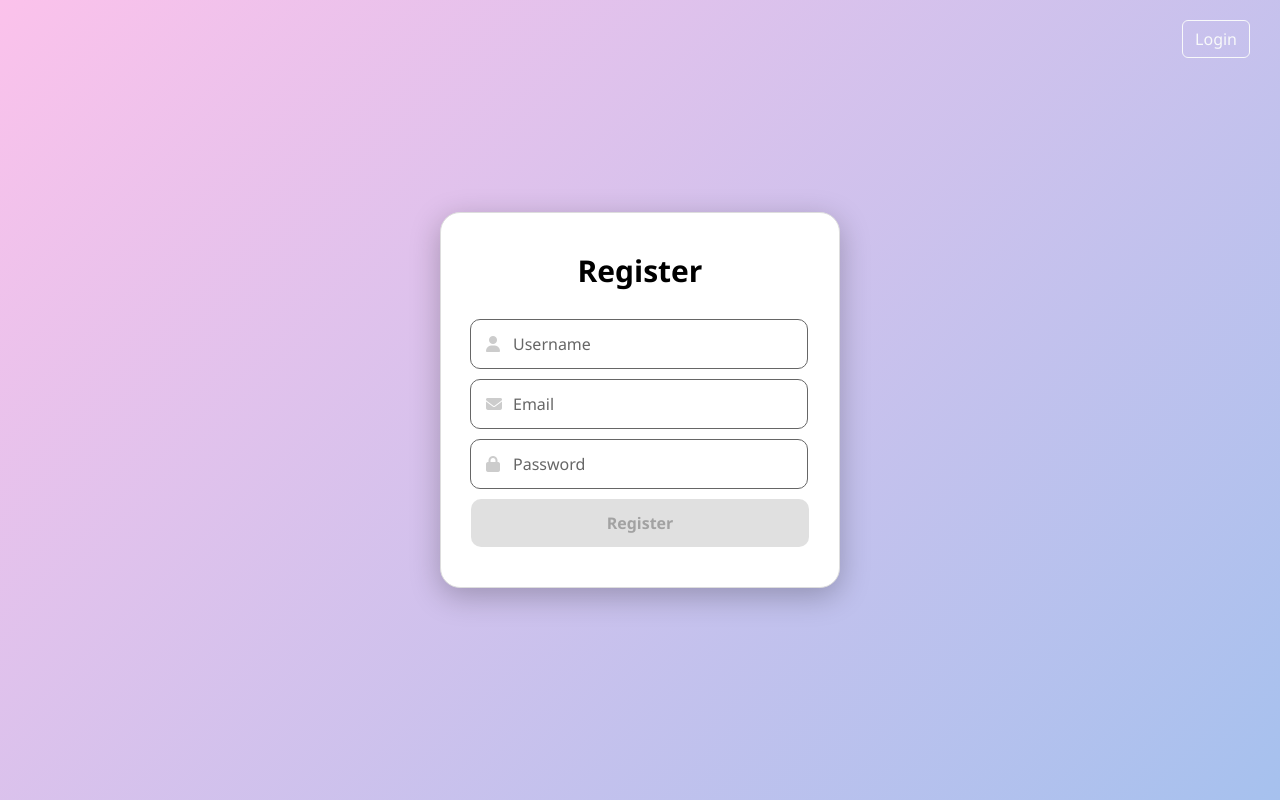
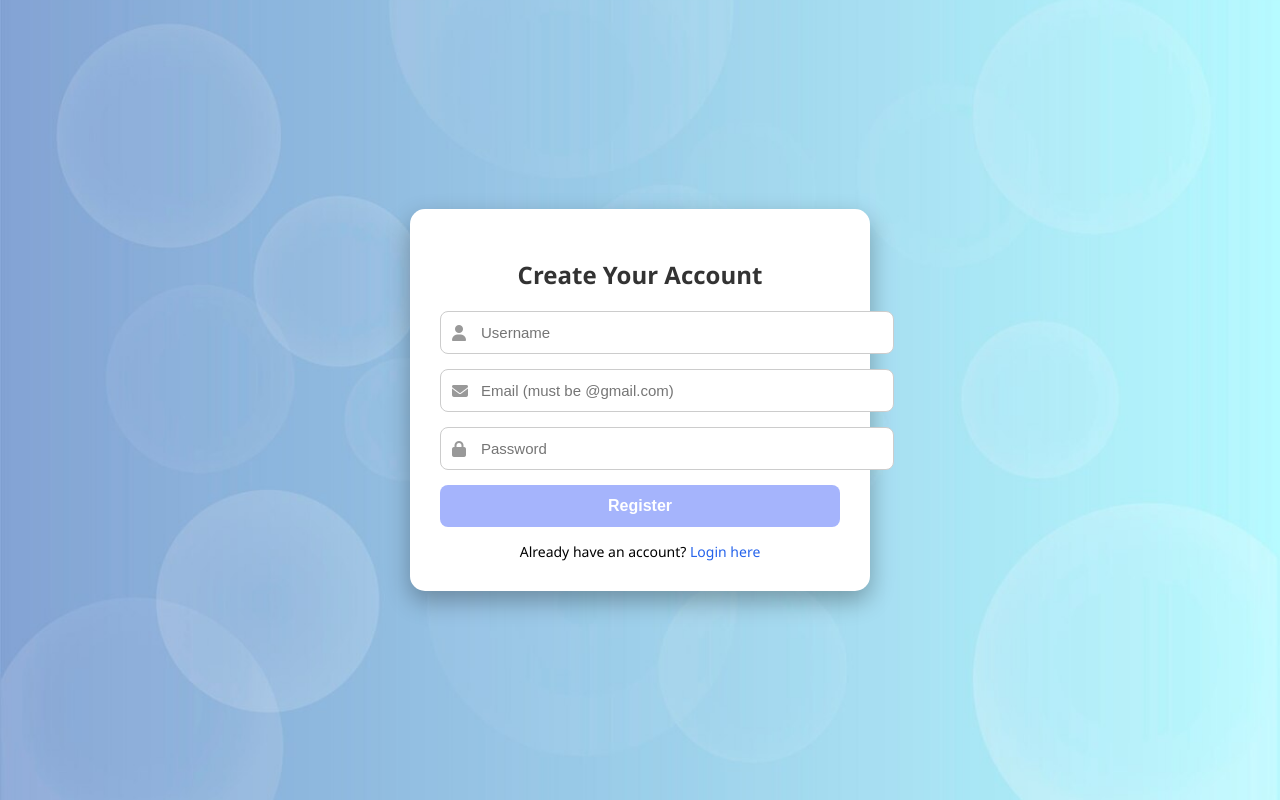
Before and after one commit to Manuv2u/internet_cafe---P3, a PHP site: page /register.php in a window 1280 px wide. Run offline with PHP 8.4, Linux system fonts and the light colour scheme.

Commit message:
updated login and register page

```diff
--- a/register.php
+++ b/register.php
@@ -1,294 +1,199 @@
 <?php
 require 'db_connect.php';
-
 $message = "";
 
-// Server-side validation and registration
 if ($_SERVER["REQUEST_METHOD"] == "POST") {
     $username = trim($_POST['username']);
     $email = trim($_POST['email']);
     $password = $_POST['password'];
 
-    // Basic validation
     if (empty($username) || empty($email) || empty($password)) {
-        $message = "<p style='color:red;'>All fields are required.</p>";
-    } elseif (!filter_var($email, FILTER_VALIDATE_EMAIL)) {
-        $message = "<p style='color:red;'>Invalid email format.</p>";
-    } elseif (strlen($password) < 6) {
-        $message = "<p style='color:red;'>Password must be at least 6 characters.</p>";
-    } elseif (preg_match('/\d/', $username)) {
-        $message = "<p style='color:red;'>Username must not contain numbers.</p>";
+        $message = "<div class='alert alert-danger'>All fields are required.</div>";
+    } elseif (!preg_match("/^[A-Za-z]+$/", $username)) {
+        $message = "<div class='alert alert-danger'>Username must contain only alphabets.</div>";
+    } elseif (!filter_var($email, FILTER_VALIDATE_EMAIL) || !str_ends_with($email, '@gmail.com')) {
+        $message = "<div class='alert alert-danger'>Only valid @gmail.com addresses are allowed.</div>";
     } else {
-        $stmt = $conn->prepare("SELECT * FROM users WHERE email = ?");
+        $hashedPassword = password_hash($password, PASSWORD_DEFAULT);
+        $stmt = $conn->prepare("SELECT id FROM users WHERE email = ?");
         $stmt->bind_param("s", $email);
         $stmt->execute();
-        $result = $stmt->get_result();
+        $stmt->store_result();
 
-        if ($result->num_rows > 0) {
-            $message = "<p style='color:red;'>Email already registered.</p>";
+        if ($stmt->num_rows > 0) {
+            $message = "<div class='alert alert-danger'>Email already registered.</div>";
         } else {
-            $hashed_password = password_hash($password, PASSWORD_DEFAULT);
             $insert = $conn->prepare("INSERT INTO users (username, email, password) VALUES (?, ?, ?)");
-            $insert->bind_param("sss", $username, $email, $hashed_password);
+            $insert->bind_param("sss", $username, $email, $hashedPassword);
 
             if ($insert->execute()) {
-                $message = "<p style='color:green;'>Registration successful!</p>";
+                $message = "<div class='alert alert-success'>Registration successful. <a href='login.php'>Login here</a>.</div>";
             } else {
-                $message = "<p style='color:red;'>Registration failed. Try again.</p>";
+                $message = "<div class='alert alert-danger'>Registration failed. Please try again later.</div>";
             }
         }
     }
 }
 ?>
 
-<!doctype html>
+<!DOCTYPE html>
 <html lang="en">
 <head>
-  <meta charset="UTF-8" />
-  <meta name="viewport" content="width=device-width, initial-scale=1.0" />
-  <title>Register</title>
-  <link href="https://cdn.jsdelivr.net/npm/bootstrap@5.3.5/dist/css/bootstrap.min.css" rel="stylesheet">
-  <link rel="stylesheet" href="https://cdnjs.cloudflare.com/ajax/libs/font-awesome/6.5.0/css/all.min.css">
-  <script src="https://cdn.jsdelivr.net/npm/bootstrap@5.3.5/dist/js/bootstrap.bundle.min.js"></script>
+    <meta charset="UTF-8">
+    <title>Register - Internet Cafe Shop</title>
+    <link rel="stylesheet" href="https://cdnjs.cloudflare.com/ajax/libs/font-awesome/6.5.0/css/all.min.css" />
     <style>
         body {
             margin: 0;
             padding: 0;
             height: 100vh;
+            font-family: 'Segoe UI', Tahoma, Geneva, Verdana, sans-serif;
+            background: url('register.jpg') no-repeat center center fixed;
+            background-size: cover;
             display: flex;
+            align-items: center;
             justify-content: center;
-            align-items: center;
-            font-family: 'Segoe UI', Tahoma, Geneva, Verdana, sans-serif;
-            background: linear-gradient(135deg, #fbc2eb, #a6c1ee 100%);
-        }
-
-         .glass-form {
-  background: white;
-  border-radius: 20px;
-  padding: 40px 30px;
-  width: 100%;
-  max-width: 400px;
-  color: black;
-  box-shadow: 0 8px 30px rgba(0, 0, 0, 0.25);
-  border: 1px solid #ddd;
         }
 
 
-    .glass-form h2 {
+        .register-container {
+            width: 400px;
+            background: white;
+            padding: 30px;
+            border-radius: 15px;
+            box-shadow: 0 10px 25px rgba(0, 0, 0, 0.3);
+        }
+
+        .register-container h2 {
             text-align: center;
-      margin-bottom: 30px;
-      font-weight: 800;
-      font-size: 30px;
-      color: black;
+            margin-bottom: 20px;
+            color: #333;
         }
 
         .input-group {
+            margin-bottom: 15px;
             position: relative;
-      margin-bottom: 20px;
         }
 
         .input-group i {
             position: absolute;
             top: 50%;
-      left: 15px;
+            left: 12px;
             transform: translateY(-50%);
-      color: #ccc;
+            color: #999;
         }
-
 
         .input-group input {
             width: 100%;
-  padding: 12px 12px 12px 42px;
-  border-radius: 10px !important;           /* Uniform border-radius */
-  border: 1px solid #666666;
-  background: rgba(255, 255, 255, 0.1);
-  color: black;
-  transition: 0.3s ease;
-}
-
-.input-group input::placeholder {
-  color: #666666;
+            padding: 12px 12px 12px 40px;
+            border: 1px solid #ccc;
+            border-radius: 8px;
+            font-size: 15px;
         }
 
         .input-group input:focus {
             outline: none;
-  border-color: white;           /* Keep white border on focus */
-  background: rgba(255, 255, 255, 0.2);
+            border-color: #2563eb;
         }
 
-
-    .input-group input:focus {
-      outline: none;
-      border-color: #4eaaff;
-      background: rgba(255, 255, 255, 0.2);
+        .alert {
+            padding: 10px;
+            border-radius: 8px;
+            margin-bottom: 15px;
+            font-size: 14px;
         }
 
-    .glass-form input[type="submit"] {
+        .alert-danger {
+            background: #fee2e2;
+            color: #b91c1c;
+        }
+
+        .alert-success {
+            background: #dcfce7;
+            color: #15803d;
+        }
+
+        button {
             width: 100%;
             padding: 12px;
+            background: #2563eb;
+            color: white;
             border: none;
-      background-color: #2575fc;
-      color: white;
+            border-radius: 8px;
+            font-weight: bold;
             font-size: 16px;
-      border-radius: 10px;
-      font-weight: bold;
             cursor: pointer;
-      transition: background-color 0.3s ease;
         }
 
-    .glass-form input[type="submit"]:hover {
-      background-color: #1a5ed7;
+        button:disabled {
+            background: #a5b4fc;
         }
 
-    i {
-      color: white;
+        .register-footer {
+            margin-top: 15px;
+            text-align: center;
+            font-size: 14px;
         }
 
-/* Enabled button (already exists) */
-.glass-form input[type="submit"] {
-  width: 100%;
-  padding: 12px;
-  border: none;
-  background-color: #2575fc;
-  color: white;
-  font-size: 16px;
-  border-radius: 10px;
-  font-weight: bold;
-  cursor: pointer;
-  transition: background-color 0.3s ease;
-}
-
-/* Hover style for enabled button */
-.glass-form input[type="submit"]:hover:enabled {
-  background-color: #1a5ed7;
-}
-
-/* Disabled button style */
-.glass-form input[type="submit"]:disabled {
-  background-color: #cccccc;     /* Light gray */
-  color: #666666;                /* Dimmed text */
-  cursor: not-allowed;
-  opacity: 0.6;
-  box-shadow: none;
+        .register-footer a {
+            color: #2563eb;
+            text-decoration: none;
         }
     </style>
 </head>
 <body>
-
-<div style="position: absolute; top: 20px; right: 30px;">
-  <a href="login.php" class="btn btn-outline-light">Login</a>
+<div class="register-container">
+    <h2>Create Your Account</h2>
+    <?php echo $message; ?>
+    <form method="POST" action="" onsubmit="return validateForm()">
+        <div class="input-group">
+            <i class="fa fa-user"></i>
+            <input type="text" id="username" name="username" placeholder="Username" required>
+        </div>
+        <div class="input-group">
+            <i class="fa fa-envelope"></i>
+            <input type="email" id="email" name="email" placeholder="Email (must be @gmail.com)" required>
+        </div>
+        <div class="input-group">
+            <i class="fa fa-lock"></i>
+            <input type="password" id="password" name="password" placeholder="Password" required>
+        </div>
+        <button type="submit" id="registerBtn" disabled>Register</button>
+    </form>
+    <div class="register-footer">
+        Already have an account? <a href="login.php">Login here</a>
+    </div>
 </div>
 
-<?php if (!empty($message)) echo "<div style='position:absolute; top:120px; text-align:center; width:100%;'>" . $message . "</div>"; ?>
+<script>
+    const usernameInput = document.getElementById("username");
+    const emailInput = document.getElementById("email");
+    const passwordInput = document.getElementById("password");
+    const registerBtn = document.getElementById("registerBtn");
 
-<form class="glass-form" method="POST" action="" onsubmit="return validateForm();">
-  <h2>Register</h2>
+    function validateForm() {
+        const username = usernameInput.value.trim();
+        const email = emailInput.value.trim();
+        const password = passwordInput.value;
 
-  <div class="input-group">
-    <i class="fa fa-user"></i>
-    <input type="text" name="username" id="username" placeholder="Username" oninput="validateUsername()" required>
-  </div>
-  <div id="usernameError" style="color: red; font-size: 14px; margin-top: -10px; margin-bottom: 15px;"></div>
+        const isValidUsername = /^[A-Za-z]+$/.test(username);
+        const isValidEmail = /^[^\s@]+@gmail\.com$/.test(email);
+        const isValidPassword = password.length >= 8 && password.length <= 10 &&
+            /[A-Z]/.test(password) &&
+            /[a-z]/.test(password) &&
+            /[0-9]/.test(password) &&
+            /[!@#$%^&*(),.?":{}|<>]/.test(password);
 
-<div class="input-group">
-  <i class="fa fa-envelope"></i>
-  <input type="email" name="email" id="email" placeholder="Email" oninput="validateEmail()" required>
-</div>
-<div id="emailError" style="color: red; font-size: 14px; margin-top: -10px; margin-bottom: 15px;"></div>
+        const formValid = username !== "" && email !== "" && password !== "" &&
+            isValidUsername && isValidEmail && isValidPassword;
 
-
-  <div class="input-group">
-    <i class="fa fa-lock"></i>
-    <input type="password" name="password" id="password" placeholder="Password" oninput="validatePassword()" required>
-  </div>
-  <div id="passwordError" style="color: red; font-size: 14px; margin-top: -10px; margin-bottom: 15px;"></div>
-
-  <input type="submit" value="Register" id="registerBtn" disabled>
-
-
-</form>
-
-<script>
-document.getElementById("username").addEventListener("input", validateForm);
-document.getElementById("email").addEventListener("input", validateForm);
-document.getElementById("password").addEventListener("input", validateForm);
-
-// Master validation function
-function validateForm() {
-  const usernameValid = validateUsername();
-  const emailValid = validateEmail();
-  const passwordValid = validatePassword();
-
-  const allValid = usernameValid && emailValid && passwordValid;
-  document.getElementById("registerBtn").disabled = !allValid;
-  return allValid;
+        registerBtn.disabled = !formValid;
+        return formValid;
     }
 
-// Username: only alphabets
-function validateUsername() {
-  const username = document.getElementById("username").value.trim();
-  const errorDiv = document.getElementById("usernameError");
-  const isValid = /^[A-Za-z]+$/.test(username);
-
-  if (!isValid) {
-    errorDiv.textContent = "Username must contain only alphabets (A–Z or a–z).";
-    document.getElementById("username").style.borderColor = "red";
-  } else {
-    errorDiv.textContent = "";
-    document.getElementById("username").style.borderColor = "black";
-  }
-
-  return isValid;
-}
-
-// Email: must end with @gmail.com
-function validateEmail() {
-  const emailInput = document.getElementById("email");
-  const email = emailInput.value.trim();
-  const errorDiv = document.getElementById("emailError");
-  const isValid = /^[a-zA-Z0-9._%+-]+@gmail\.com$/.test(email);
-
-  if (!isValid) {
-    errorDiv.textContent = "Email must end with @gmail.com";
-    emailInput.style.borderColor = "red";
-  } else {
-    errorDiv.textContent = "";
-    emailInput.style.borderColor = "black";
-  }
-
-  return isValid;
-}
-
-// Password: validate length and required characters
-function validatePassword() {
-  const password = document.getElementById("password").value;
-  const errorDiv = document.getElementById("passwordError");
-
-  const errors = [];
-
-  if (password.length < 8 || password.length > 10)
-    errors.push("8–10 characters");
-  if (!/[A-Z]/.test(password))
-    errors.push("One uppercase letter");
-  if (!/[a-z]/.test(password))
-    errors.push("One lowercase letter");
-  if (!/[0-9]/.test(password))
-    errors.push("One digit");
-  if (!/[!@#$%^&*(),.?\":{}|<>]/.test(password))
-    errors.push("At least one special character");
-
-  if (errors.length > 0) {
-    errorDiv.innerHTML = "Password must contain:<br>• " + errors.join("<br>• ");
-    document.getElementById("password").style.borderColor = "red";
-    return false;
-  } else {
-    errorDiv.innerHTML = "";
-    document.getElementById("password").style.borderColor = "black";
-    return true;
-  }
-}
+    usernameInput.addEventListener("input", validateForm);
+    emailInput.addEventListener("input", validateForm);
+    passwordInput.addEventListener("input", validateForm);
 </script>
-
-
 </body>
 </html>
```
Also changed, not shown: landing.html (+30 -58 lines), login.php (+77 -85 lines). Lines whose indentation alone changed are shown as unchanged.
